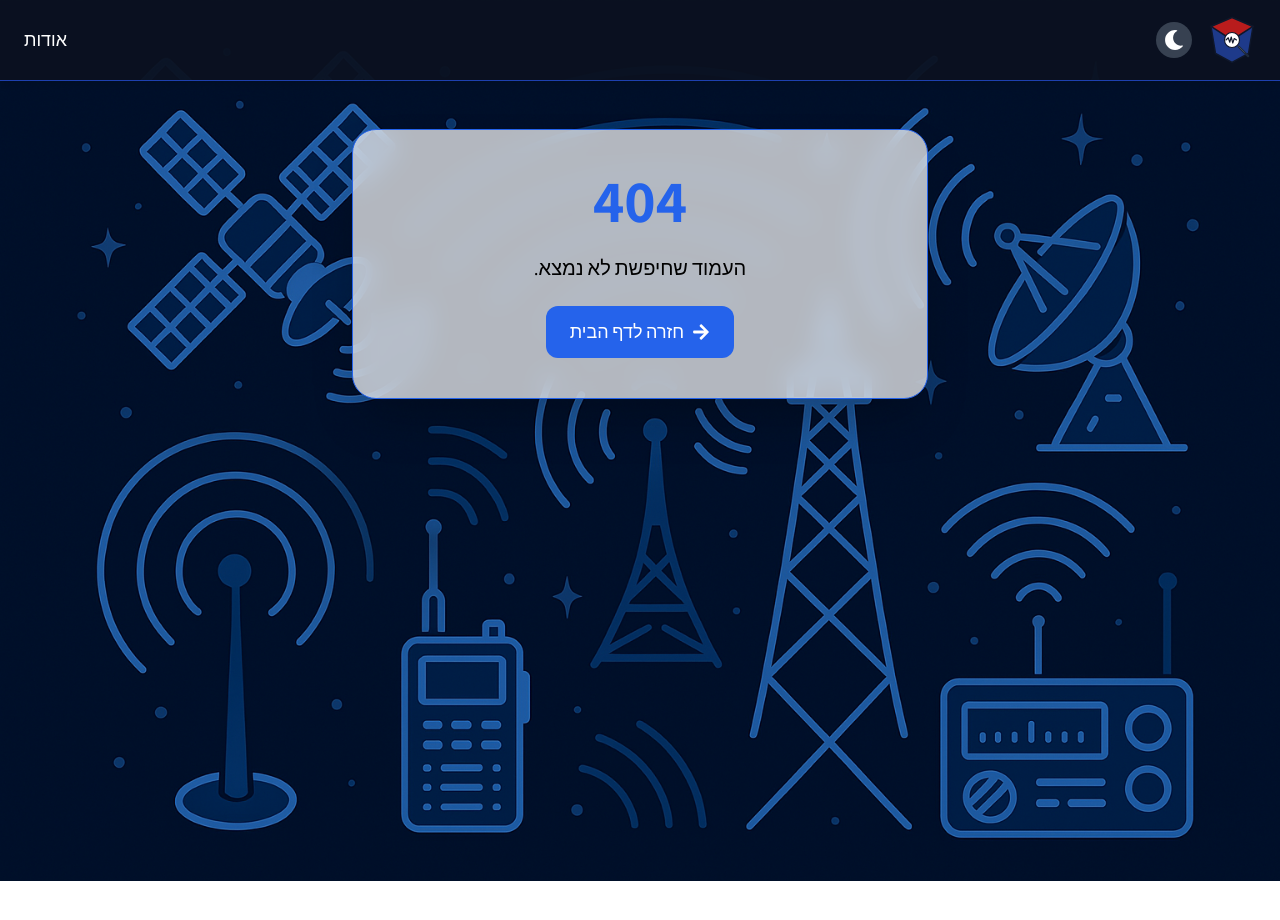
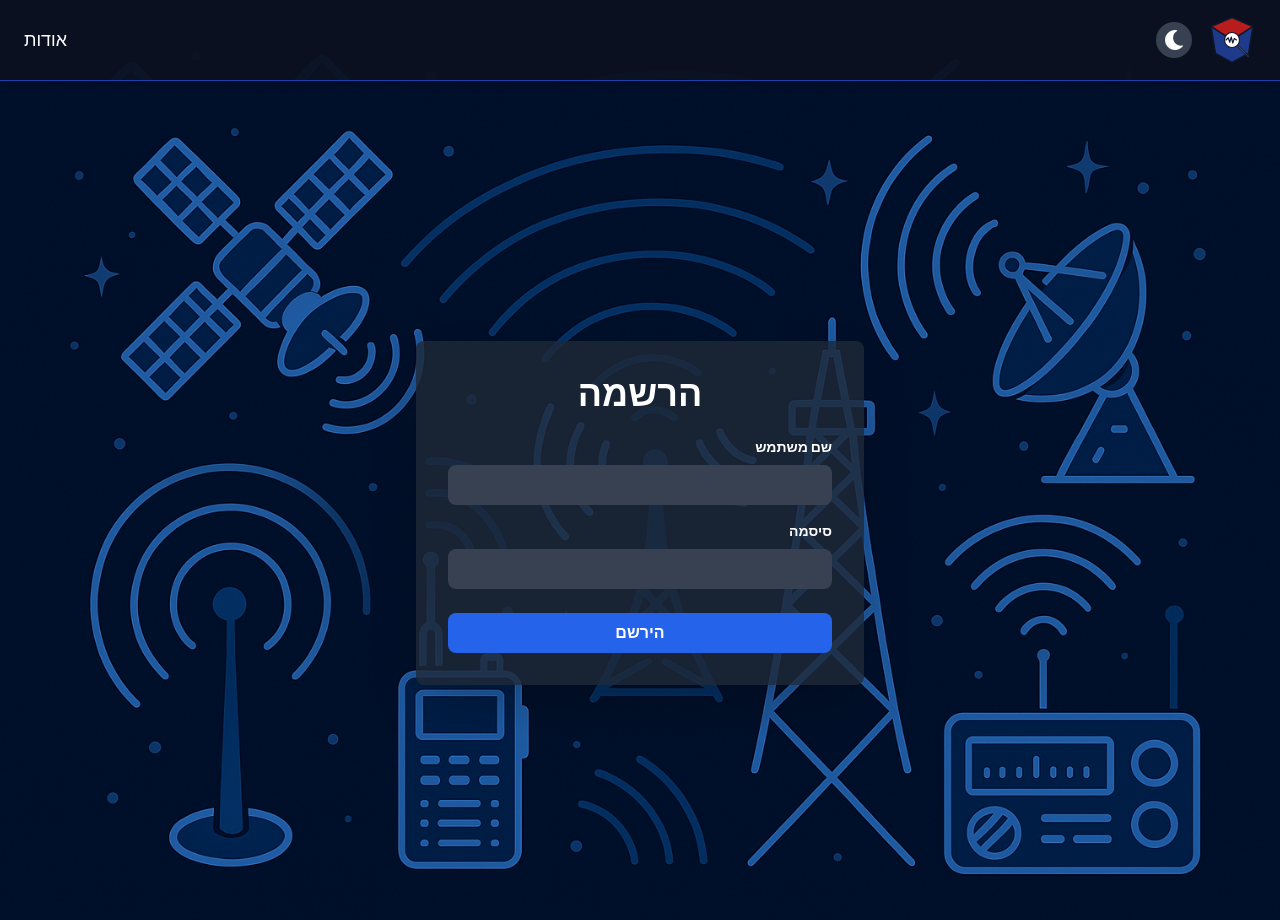
Before and after one commit to Shmuel18/development, a React (Vite) app in the folder teder-frontend/: page /admin-register in a window 1280 px wide. Before the commit this address had no page. Shown: the top 920 px of the page. Before the commit the page ends 881 px from the top, so only its background shows below. Built offline with nearby package versions, Linux system fonts and the light colour scheme.

Commit message:
Update submodule pointer to latest frontend

```diff
--- a/teder-frontend/src/App.tsx
+++ b/teder-frontend/src/App.tsx
@@ -7,6 +7,7 @@ import About from "./components/About";
 import NotFoundPage from "./components/NotFoundPage";
 import AdminDashboard from "./components/dminDashboard";
 import Login from "./components/Login";
+import Register from "./components/Register";
 
 function App() {
   return (
@@ -27,7 +28,8 @@ function App() {
         <Route path="/device/:id" element={<DevicePage />} />
         <Route path="/about" element={<About />} />
         <Route path="/admin" element={<AdminDashboard />} />
-        <Route path="/login" element={<Login />} />
+        <Route path="/admin-login" element={<Login />} /> {/* נתיב חדש להתחברות מנהלים */}
+        <Route path="/admin-register" element={<Register />} /> {/* נתיב חדש להרשמת מנהלים */}
         <Route path="*" element={<NotFoundPage />} />
       </Routes>
     </div>
--- a/teder-frontend/src/api/api.ts
+++ b/teder-frontend/src/api/api.ts
@@ -30,7 +30,6 @@ export interface DeviceFromApi {
   attachments?: Attachment[];
 }
 
-// ממשקים חדשים לנתוני המכשיר
 export interface NewDeviceData {
   name: string;
   manufacturer: string;
@@ -152,4 +151,25 @@ export async function login(credentials: UserCredentials): Promise<{ token: stri
   }
 }
 
+export async function register(credentials: UserCredentials): Promise<{ token: string, user: User }> {
+    try {
+        const response = await fetch(`${API_URL}/auth/register`, {
+            method: 'POST',
+            headers: { 'Content-Type': 'application/json' },
+            body: JSON.stringify(credentials)
+        });
+
+        if (!response.ok) {
+            const errorData = await response.json();
+            throw new Error(errorData.message || 'שגיאה בהרשמה');
+        }
+
+        const data = await response.json();
+        return { token: data.token, user: data.user };
+    } catch (error) {
+        console.error("שגיאת הרשמה:", error);
+        throw error;
+    }
+}
+
 export type { Device };
--- a/teder-frontend/src/components/Header.tsx
+++ b/teder-frontend/src/components/Header.tsx
@@ -1,9 +1,11 @@
-import {  FaSun, FaMoon } from "react-icons/fa";
+import { FaSun, FaMoon, FaUser, FaSignOutAlt } from "react-icons/fa";
 import { Link } from "react-router-dom";
 import { useDarkMode } from "../hooks/useDarkMode";
+import { useAuth } from "../context/AuthContext";
 
 const Header = () => {
   const [darkMode, setDarkMode] = useDarkMode();
+  const { user, logout } = useAuth();
 
   return (
     <header
@@ -14,14 +16,6 @@ const Header = () => {
         <Link to="/" className="transform transition-transform duration-300 hover:scale-110">
           <img src="/logo.svg" alt="תדר לוגו" className="h-12 w-auto" />
         </Link>
-
-        {/* <button
-          className="text-xl p-2 rounded-full bg-blue-600 hover:bg-blue-500 transition-colors duration-300"
-          title="הוסף פריט חדש"
-        >
-          <FaPlus />
-        </button> */}
-
         <button
           onClick={() => setDarkMode(!darkMode)}
           className="text-xl p-2 rounded-full bg-gray-700 hover:bg-gray-600 transition-colors duration-300"
@@ -31,13 +25,35 @@ const Header = () => {
         </button>
       </div>
 
-      {/* קישור לדף אודות */}
+      <div className="flex items-center gap-4">
+        {user ? (
+          <>
+            <span className="text-sm font-semibold hidden md:block">שלום, {user.username}</span>
+            <Link
+              to="/admin"
+              className="text-lg hover:text-blue-400 transition-colors duration-300 flex items-center gap-2"
+              title="לוח בקרה"
+            >
+              <FaUser />
+              <span className="hidden md:inline">ניהול</span>
+            </Link>
+            <button
+              onClick={logout}
+              className="text-lg p-2 rounded-full bg-red-600 hover:bg-red-500 transition-colors duration-300"
+              title="התנתקות"
+            >
+              <FaSignOutAlt />
+            </button>
+          </>
+        ) : (
           <Link
             to="/about"
             className="text-lg hover:text-blue-400 transition-colors duration-300"
           >
             אודות
           </Link>
+        )}
+      </div>
     </header>
   );
 };
--- /dev/null
+++ b/teder-frontend/src/components/Register.tsx
@@ -0,0 +1,73 @@
+import React, { useState } from "react";
+import { useNavigate } from "react-router-dom";
+import { useAuth } from "../context/AuthContext";
+import { register as registerApi, UserCredentials } from "../api/api";
+
+const Register = () => {
+  const [username, setUsername] = useState("");
+  const [password, setPassword] = useState("");
+  const [error, setError] = useState<string | null>(null);
+  const { login } = useAuth();
+  const navigate = useNavigate();
+
+  const handleSubmit = async (e: React.FormEvent) => {
+    e.preventDefault();
+    setError(null);
+    try {
+      const credentials: UserCredentials = { username, password };
+      const { token, user } = await registerApi(credentials);
+      login({ token, user });
+      navigate('/admin');
+    } catch (err) {
+      setError(err instanceof Error ? err.message : "שגיאת הרשמה לא ידועה.");
+    }
+  };
+
+  return (
+    <div dir="rtl" className="relative min-h-screen p-8 bg-cover bg-center" style={{ backgroundImage: "url('/bg-tech-wave.jpg')" }}>
+      <div className="bg-black bg-opacity-60 w-full h-full absolute inset-0 -z-10" />
+      <div className="flex justify-center items-center h-screen">
+        <div className="bg-gray-800 bg-opacity-80 p-8 rounded-lg shadow-2xl w-full max-w-md">
+          <h1 className="text-4xl font-bold text-white text-center mb-6">הרשמה</h1>
+          {error && <div className="bg-red-500 text-white p-3 rounded mb-4 text-center">{error}</div>}
+          <form onSubmit={handleSubmit}>
+            <div className="mb-4">
+              <label className="block text-white text-sm font-bold mb-2" htmlFor="username">
+                שם משתמש
+              </label>
+              <input
+                type="text"
+                id="username"
+                value={username}
+                onChange={(e) => setUsername(e.target.value)}
+                className="w-full px-3 py-2 text-white bg-gray-700 rounded-lg focus:outline-none focus:ring-2 focus:ring-blue-500"
+                required
+              />
+            </div>
+            <div className="mb-6">
+              <label className="block text-white text-sm font-bold mb-2" htmlFor="password">
+                סיסמה
+              </label>
+              <input
+                type="password"
+                id="password"
+                value={password}
+                onChange={(e) => setPassword(e.target.value)}
+                className="w-full px-3 py-2 text-white bg-gray-700 rounded-lg focus:outline-none focus:ring-2 focus:ring-blue-500"
+                required
+              />
+            </div>
+            <button
+              type="submit"
+              className="w-full py-2 px-4 bg-blue-600 hover:bg-blue-500 rounded-lg font-bold text-white transition-colors"
+            >
+              הירשם
+            </button>
+          </form>
+        </div>
+      </div>
+    </div>
+  );
+};
+
+export default Register;
```
Lines whose indentation alone changed are shown as unchanged.
